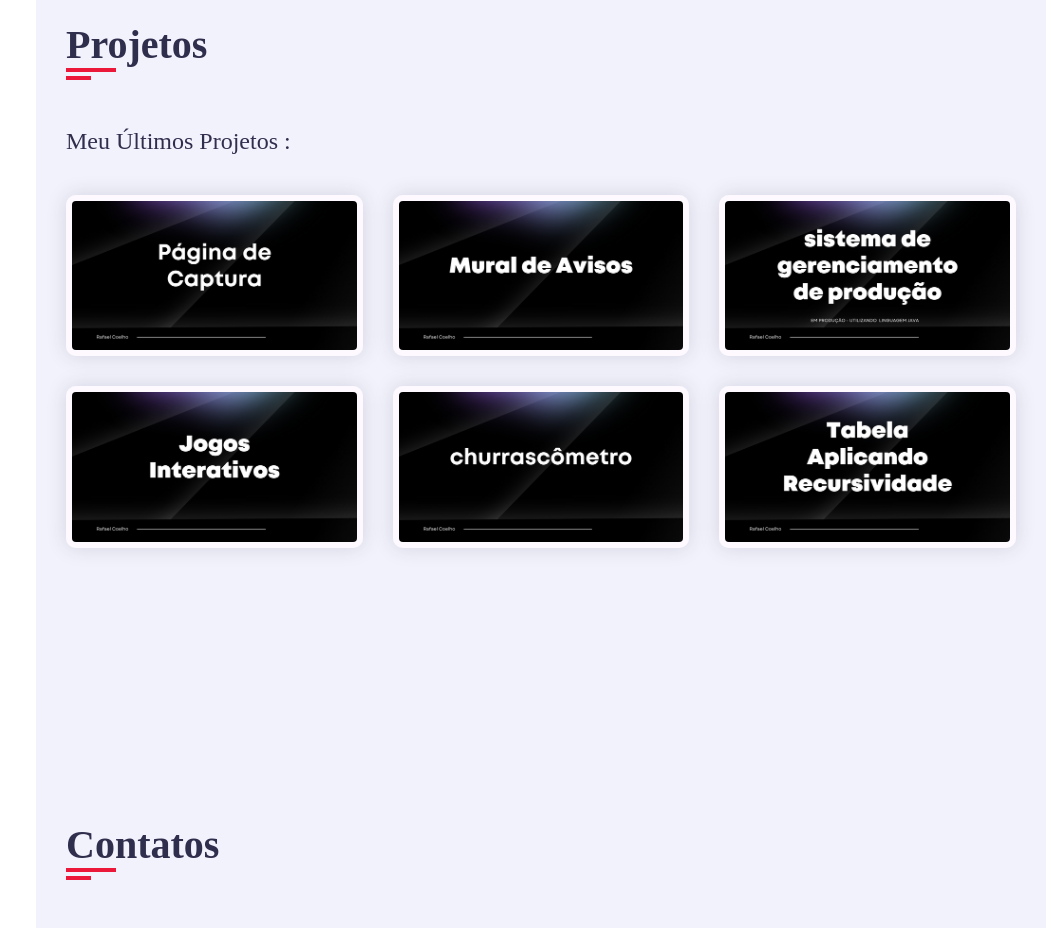
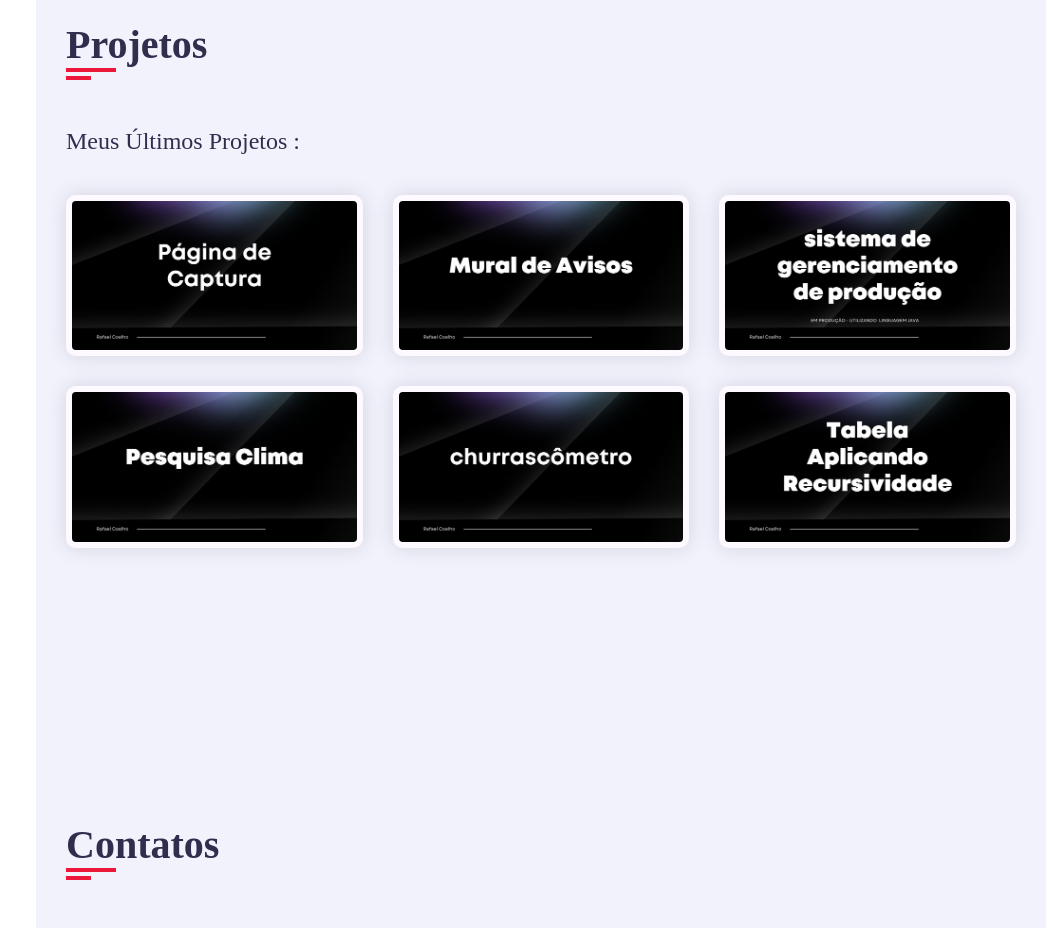
Before and after one commit to RafasCoelho/Porfolio-rafacoelho, a plain HTML site: page index.html in a window 1280 px wide. Shown: the part 3380-4308 px from the top of the page, without its empty margins (234-1280 px from the left). Drawn offline with nearby package versions, Linux system fonts and the light colour scheme; a web font is replaced by a local one.

Commit message:
atualizando projetos

```diff
--- a/index.html
+++ b/index.html
@@ -344,7 +344,7 @@
                     </div>
                     <div class="row">
                         <div class="portfolio-heading padd-15">
-                            <h2>Meu Últimos Projetos :</h2>
+                            <h2>Meus Últimos Projetos :</h2>
                         </div>
                     </div>
                     <div class="row">
@@ -381,8 +381,8 @@
                         <div class="portfolio-item padd-15">
                             <div class="portfolio-item-inner shadow-dark">
                                 <div class="portfolio-img">
-                                    <a href="https://jogodavelha-simples.netlify.app"><img
-                                        src="images/jogos.png"></a>
+                                    <a href="https://pesquisaclima.netlify.app"><img
+                                        src="images/Pesquisa Clima.jpg"></a>
                                 </div>
                             </div>
                         </div>
```
Also changed, not shown: images/Pesquisa Clima.jpg (added), images/jogos.png (deleted), 1 other file.
